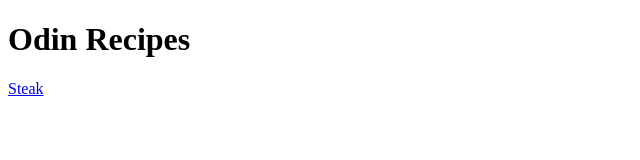
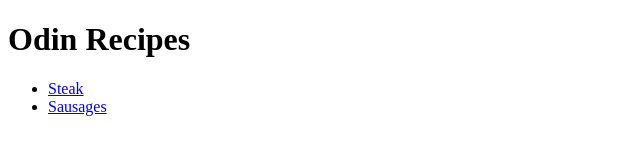
Before and after one commit to Culliham/odin-recipes, a plain HTML site: page index.html in a window 1280 px wide. Shown: the whole page, without its empty margins (0-640 px from the left). Drawn offline with Linux system fonts and the light colour scheme.

Commit message:
Adding sausages recipe to index.html

```diff
--- a/index.html
+++ b/index.html
@@ -6,6 +6,13 @@
     </head>
     <body>
         <h1>Odin Recipes</h1>
-        <a href="recipes/steak.html">Steak</a>
+        <ul>
+            <li>
+                <a href="recipes/steak.html">Steak</a>
+            </li>
+            <li>
+                <a href="recipes/sausages.html">Sausages</a>
+            </li>
+        </ul>
     </body>
 </html>
```
